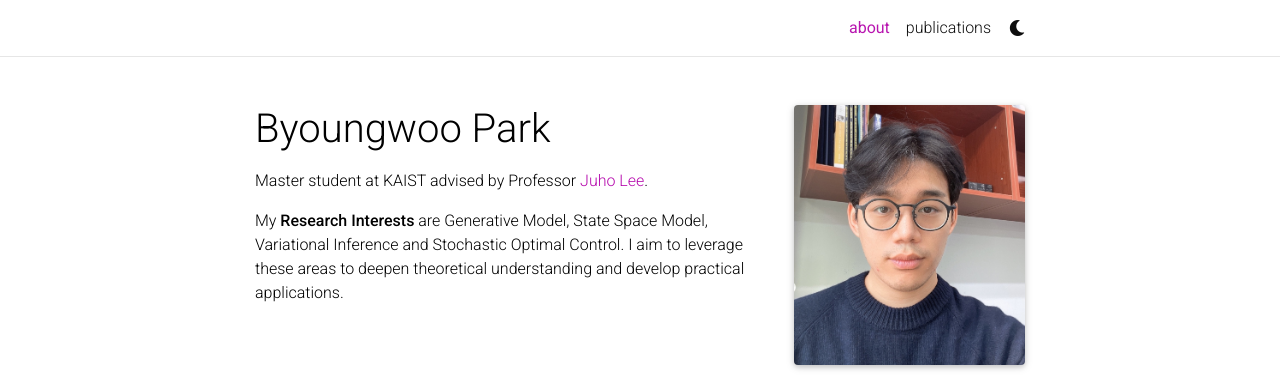
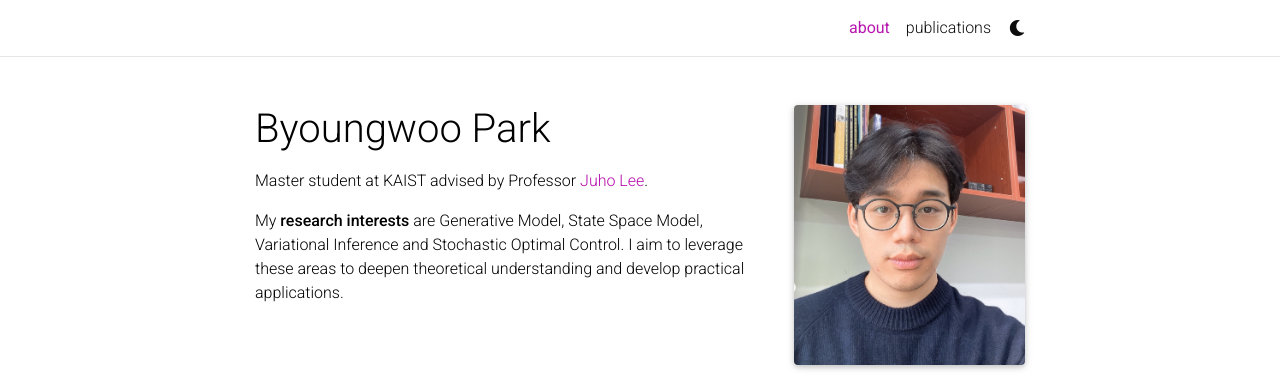
Before and after one commit to bw-park/bw-park.github.io, a Jekyll site: the page built from _pages/about.md, in a window 1280 px wide. Shown: the top 389 px of the page. Built offline with Jekyll 4.4.1, drawn with Linux system fonts in a browser that asks for light colours; full-size pictures stand in for the smaller copies a plugin makes; comment, search, counter and statistics services are not loaded; a style sheet for code colours, icons or effects is not loaded.

```diff
--- a/_pages/about.md
+++ b/_pages/about.md
@@ -16,4 +16,4 @@ social: true  # includes social icons at the bottom of the page
 ---
 Master student at KAIST advised by Professor [Juho Lee](https://juho-lee.github.io/).
 
-My **Research Interests** are Generative Model, State Space Model, Variational Inference and Stochastic Optimal Control. I aim to leverage these areas to deepen theoretical understanding and develop practical applications.
+My **research interests** are Generative Model, State Space Model, Variational Inference and Stochastic Optimal Control. I aim to leverage these areas to deepen theoretical understanding and develop practical applications.
```
